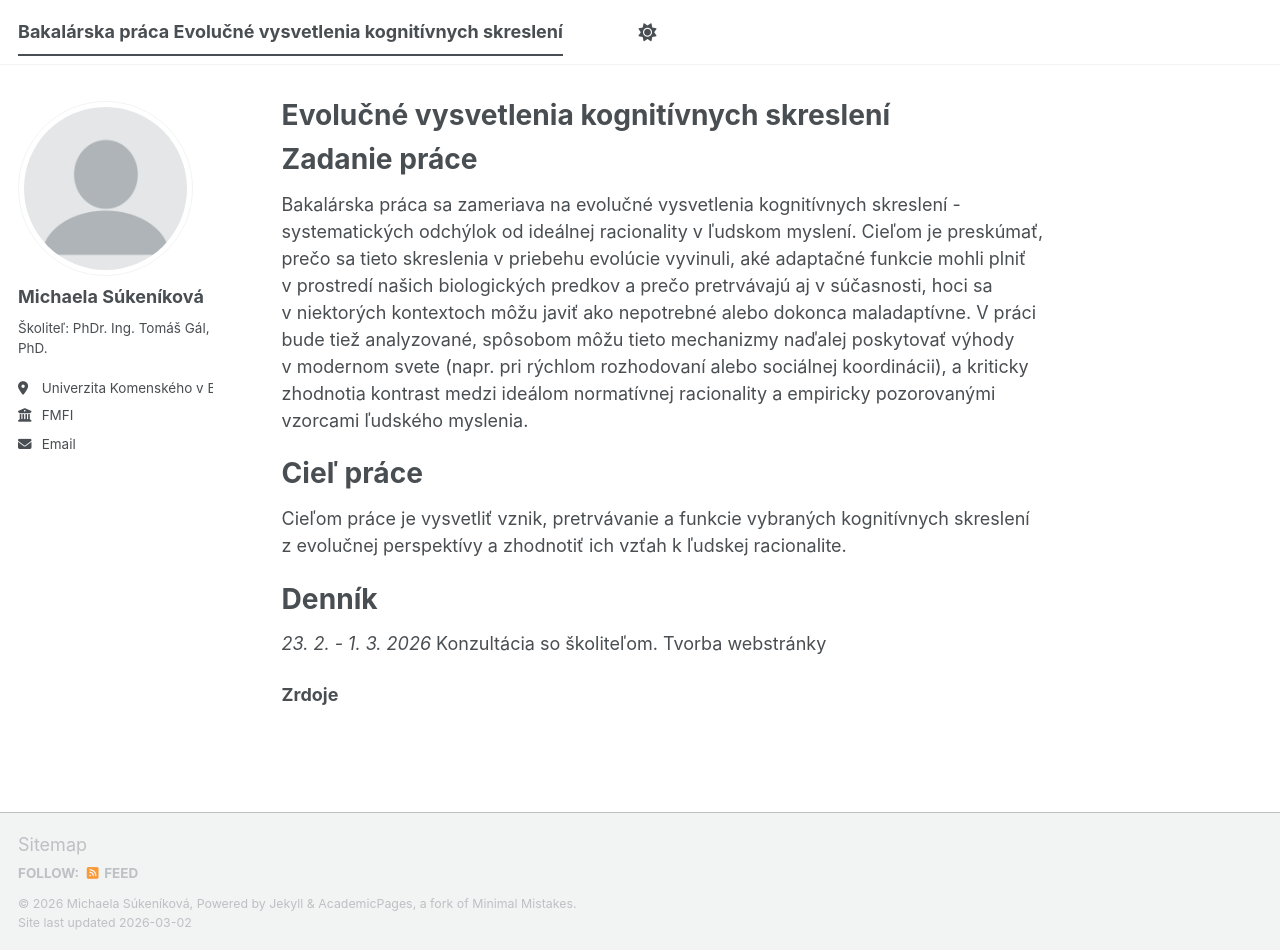
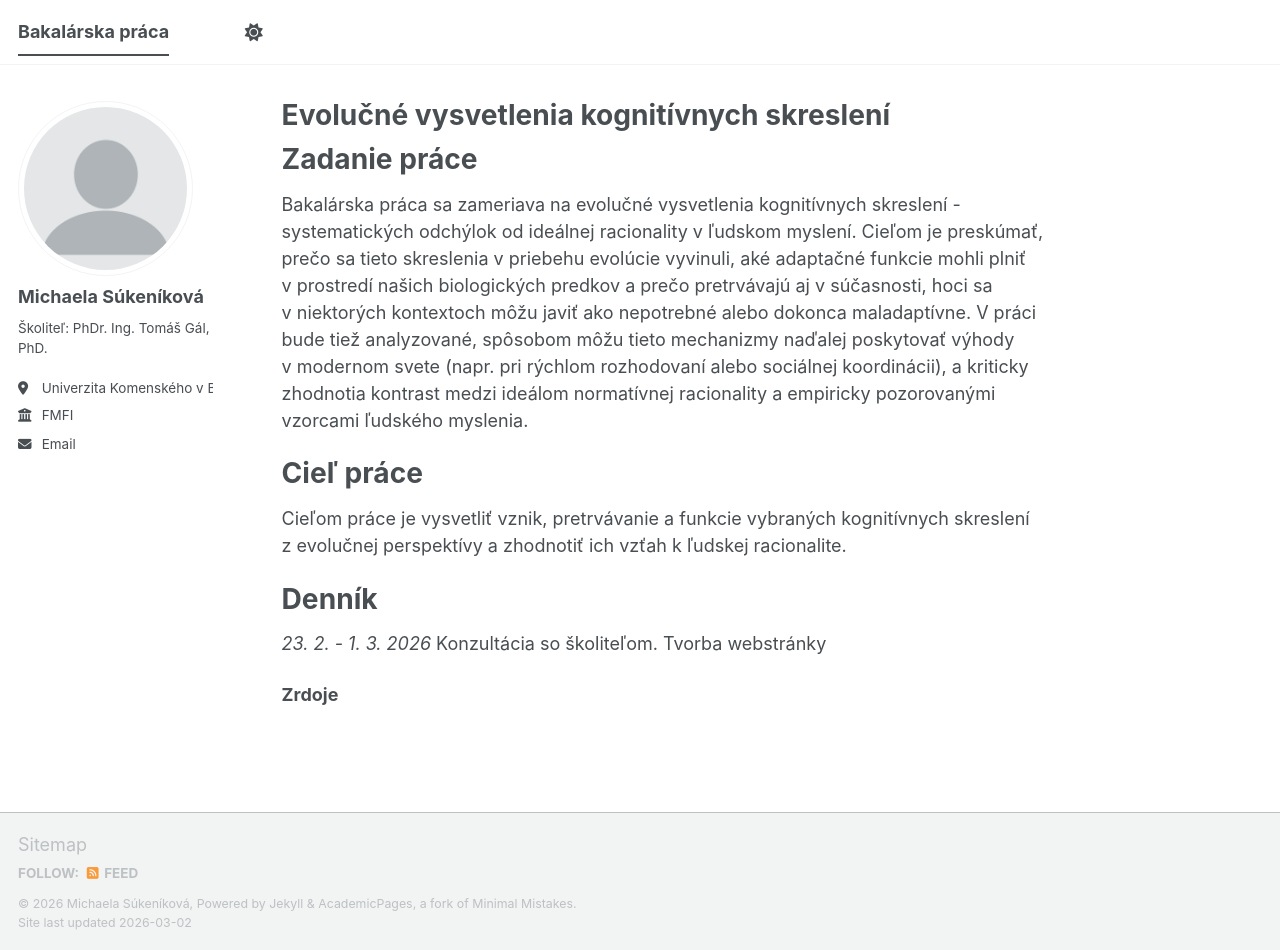
Before and after one commit to sumiuniba/sumiuniba.github.io, a Jekyll site: the page built from _pages/about.md, in a window 1280 px wide and 950 px high. Built offline with Jekyll 4.4.1, drawn with Linux system fonts in a browser that asks for light colours; a script bundle is joined from its source files by our own code; library files that are not in the unit come from our copies.

Commit message:
Update _config.yml

```diff
--- a/_config.yml
+++ b/_config.yml
@@ -9,7 +9,7 @@
 # Basic Site Settings
 locale                   : "en-US"
 site_theme               : "default" # The available themes options are "default", "air", "sunrise", "mint", "dirt" and "contrast"
-title                    : "Bakalárska práca Evolučné vysvetlenia kognitívnych skreslení"
+title                    : "Bakalárska práca"
 title_separator          : "-"
 name                     : &name "Michaela Súkeníková"
 description              : &description "Webstránka k bakalárskej práci"   # Update this with a general description of your site, this is the default if not overridden by a page
```
